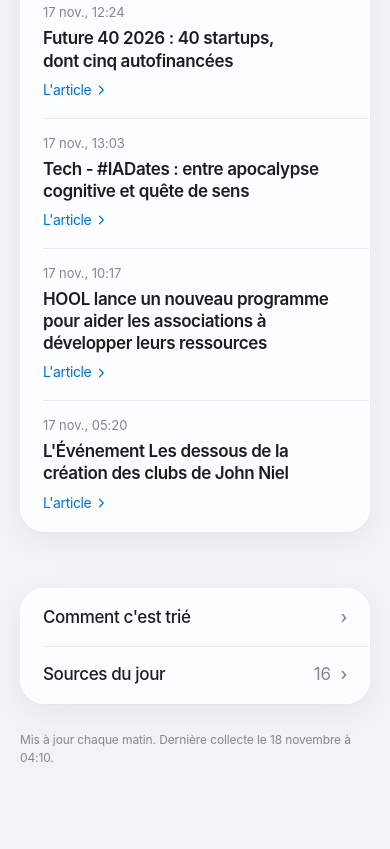
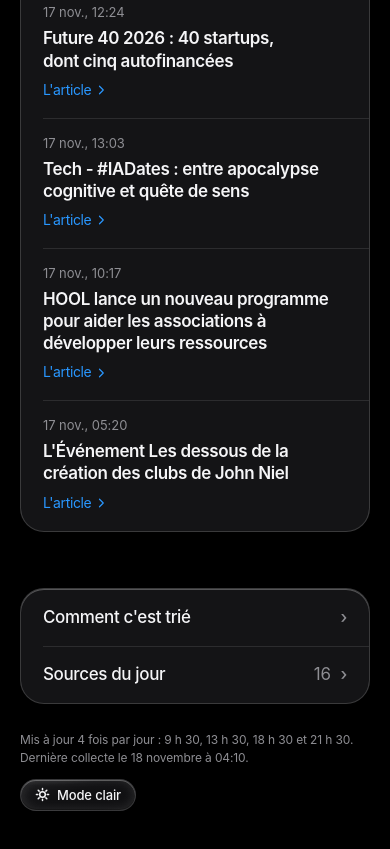
Before and after one commit to 89fb5fyzdf-crypto/Test, a plain HTML site: page docs/index.html in a window 390 px wide. Shown: the part 10409-11258 px from the top of the page. Before the commit the page ends 11216 px from the top, so only its background shows below. Drawn offline with Linux system fonts and the light colour scheme.

Commit message:
Thème sombre par défaut, bouton mode clair, barres Safari et collecte 4 fois par jour
- Sombre par défaut quel que soit le réglage du téléphone ; bouton en bas de
  page pour passer en clair, choix mémorisé dans le navigateur
- Barres de Safari en noir (theme-color unique, fond sous les barres)
- Collecte à 9 h 30, 13 h 30, 18 h 30 et 21 h 30 (heure de Paris, été comme hiver)

Co-Authored-By: Claude Opus 5.5 <noreply@anthropic.com>
Claude-Session: https://claude.ai/code/session_017ZWqTKsuYbvKr6qtx7wzh2

```diff
--- a/docs/app.js
+++ b/docs/app.js
@@ -188,10 +188,32 @@ function openSheet(i) {
   $('#close').focus();
 }
 
+// Bouton clair / sombre (sombre par défaut). Le choix est mémorisé dans ce navigateur.
+const ICON_SUN = '<svg viewBox="0 0 16 16" aria-hidden="true"><circle cx="8" cy="8" r="3"/><path d="M8 1.5v1.5M8 13v1.5M1.5 8H3M13 8h1.5M3.4 3.4l1 1M11.6 11.6l1 1M3.4 12.6l1-1M11.6 4.4l1-1"/></svg>';
+const ICON_MOON = '<svg viewBox="0 0 16 16" aria-hidden="true"><path d="M13.5 9.5A5.5 5.5 0 0 1 6.5 2.5a5.5 5.5 0 1 0 7 7Z"/></svg>';
+function setupTheme() {
+  const btn = $('#theme');
+  const paint = () => {
+    const light = document.documentElement.dataset.theme === 'light';
+    btn.innerHTML = light ? `${ICON_MOON}Mode sombre` : `${ICON_SUN}Mode clair`;
+    btn.setAttribute('aria-label', light ? 'Passer en mode sombre' : 'Passer en mode clair');
+    document.getElementById('theme-color').content = light ? '#f2f3f7' : '#000000';
+  };
+  btn.onclick = () => {
+    const light = document.documentElement.dataset.theme !== 'light';
+    if (light) document.documentElement.dataset.theme = 'light';
+    else delete document.documentElement.dataset.theme;
+    try { localStorage.setItem('theme', light ? 'light' : 'dark'); } catch {}
+    paint();
+  };
+  paint();
+}
+
 function renderEmpty() {
   $('#eyebrow').textContent = 'Bientôt';
   $('#summary').textContent = "La première collecte aura lieu demain matin, ou lancez le workflow « Screening quotidien » depuis l'onglet Actions de GitHub.";
   ['#prev', '#next', '#day'].forEach((s) => ($(s).disabled = true));
 }
 
+setupTheme();
 init();
--- a/docs/index.html
+++ b/docs/index.html
@@ -5,8 +5,12 @@
   <meta name="viewport" content="width=device-width, initial-scale=1, viewport-fit=cover">
   <title>Radar French Tech</title>
   <meta name="description" content="Revue quotidienne des articles clés de la French Tech.">
-  <meta name="theme-color" content="#f2f3f7" media="(prefers-color-scheme: light)">
-  <meta name="theme-color" content="#000000" media="(prefers-color-scheme: dark)">
+  <meta name="theme-color" content="#000000" id="theme-color">
+  <meta name="color-scheme" content="dark light">
+  <script>
+    // Thème choisi par le visiteur (sombre par défaut), appliqué avant l'affichage.
+    try { if (localStorage.getItem('theme') === 'light') { document.documentElement.dataset.theme = 'light'; document.getElementById('theme-color').content = '#f2f3f7'; } } catch (e) {}
+  </script>
   <link rel="preconnect" href="https://fonts.googleapis.com">
   <link rel="preconnect" href="https://fonts.gstatic.com" crossorigin>
   <link href="https://fonts.googleapis.com/css2?family=Inter:opsz,wght@14..32,400;14..32,500;14..32,600;14..32,700&display=swap" rel="stylesheet">
@@ -51,7 +55,7 @@
     <section class="about pane">
       <details>
         <summary>Comment c'est trié</summary>
-        <p>Chaque matin, les articles des dernières 36 heures sont collectés. Les articles qui parlent du même sujet sont regroupés, puis classés selon leur thème (levée de fonds, rachat, licorne…), la fiabilité des médias, le nombre de médias qui en parlent et leur fraîcheur.</p>
+        <p>Quatre fois par jour, les articles des dernières 36 heures sont collectés. Les articles qui parlent du même sujet sont regroupés, puis classés selon leur thème (levée de fonds, rachat, licorne…), la fiabilité des médias, le nombre de médias qui en parlent et leur fraîcheur.</p>
       </details>
       <details>
         <summary>Sources du jour <span id="src-count"></span></summary>
@@ -61,7 +65,8 @@
   </main>
 
   <footer class="wrap foot">
-    <span>Mis à jour chaque matin.</span> <span id="updated"></span>
+    <p><span>Mis à jour 4 fois par jour : 9 h 30, 13 h 30, 18 h 30 et 21 h 30.</span> <span id="updated"></span></p>
+    <button id="theme" class="theme-btn glass" type="button"></button>
   </footer>
 
   <dialog id="sheet" class="sheet glass" aria-labelledby="sheet-title">
--- a/docs/style.css
+++ b/docs/style.css
@@ -1,53 +1,32 @@
 /* Épuré façon Apple + Liquid Glass : fond clair très légèrement teinté avec courbes de niveau
    discrètes, contrôles et fenêtre en verre (flou, reflet en haut, liseré lumineux),
    contenu sur des panneaux presque opaques pour rester lisible. */
-:root {
-  --bg: #f2f3f7;
-  --tint-a: #dfe9ff;
-  --tint-b: #efe6ff;
-  --tint-c: #dff4ec;
-  --topo-ink: rgba(29, 29, 31, .16);
-  --ink: #1d1d1f;
-  --muted: #6e6e73;
-  --faint: #86868b;
-  --hair: rgba(0, 0, 0, .08);
-  --fill: rgba(0, 0, 0, .05);
-  --accent: #0071e3;
-  --pane: rgba(255, 255, 255, .78);
-  --glass: rgba(255, 255, 255, .38);
-  --glass-strong: rgba(255, 255, 255, .62);
-  --glass-edge: rgba(255, 255, 255, .75);
-  --glass-shine: rgba(255, 255, 255, .95);
-  --glass-shade: rgba(0, 0, 0, .05);
-  --shadow: 0 1px 2px rgba(0, 0, 0, .03), 0 8px 30px rgba(0, 0, 0, .05);
-  --shadow-lift: 0 2px 4px rgba(0, 0, 0, .04), 0 18px 50px rgba(0, 0, 0, .10);
-  --chip-on: #1d1d1f;
-  --chip-on-ink: #ffffff;
-  --font: -apple-system, BlinkMacSystemFont, "SF Pro Text", Inter, "Helvetica Neue", Arial, sans-serif;
-  --font-display: -apple-system, BlinkMacSystemFont, "SF Pro Display", Inter, "Helvetica Neue", Arial, sans-serif;
-  color-scheme: light;
-}
-@media (prefers-color-scheme: dark) {
-  :root:not([data-theme="light"]) {
-    --bg: #000000; --tint-a: #0b1a33; --tint-b: #1a1030; --tint-c: #06201a; --topo-ink: rgba(245, 245, 247, .09);
-    --ink: #f5f5f7; --muted: #a1a1a6; --faint: #8e8e93; --hair: rgba(255, 255, 255, .1); --fill: rgba(255, 255, 255, .08);
-    --accent: #2997ff; --pane: rgba(28, 28, 30, .74); --glass: rgba(60, 60, 67, .28); --glass-strong: rgba(44, 44, 48, .6);
-    --glass-edge: rgba(255, 255, 255, .16); --glass-shine: rgba(255, 255, 255, .28); --glass-shade: rgba(0, 0, 0, .3);
-    --shadow: 0 8px 30px rgba(0, 0, 0, .35); --shadow-lift: 0 18px 50px rgba(0, 0, 0, .5);
-    --chip-on: #f5f5f7; --chip-on-ink: #000000; color-scheme: dark;
-  }
-}
-:root[data-theme="dark"] {
+:root { /* thème sombre par défaut */
   --bg: #000000; --tint-a: #0b1a33; --tint-b: #1a1030; --tint-c: #06201a; --topo-ink: rgba(245, 245, 247, .09);
   --ink: #f5f5f7; --muted: #a1a1a6; --faint: #8e8e93; --hair: rgba(255, 255, 255, .1); --fill: rgba(255, 255, 255, .08);
   --accent: #2997ff; --pane: rgba(28, 28, 30, .74); --glass: rgba(60, 60, 67, .28); --glass-strong: rgba(44, 44, 48, .6);
   --glass-edge: rgba(255, 255, 255, .16); --glass-shine: rgba(255, 255, 255, .28); --glass-shade: rgba(0, 0, 0, .3);
   --shadow: 0 8px 30px rgba(0, 0, 0, .35); --shadow-lift: 0 18px 50px rgba(0, 0, 0, .5);
-  --chip-on: #f5f5f7; --chip-on-ink: #000000; color-scheme: dark;
+  --chip-on: #f5f5f7; --chip-on-ink: #000000;
+  --sheet-glass: rgba(36, 36, 40, .62); --sheet-glass-strong: rgba(58, 58, 64, .72);
+  --font: -apple-system, BlinkMacSystemFont, "SF Pro Text", Inter, "Helvetica Neue", Arial, sans-serif;
+  --font-display: -apple-system, BlinkMacSystemFont, "SF Pro Display", Inter, "Helvetica Neue", Arial, sans-serif;
+  color-scheme: dark;
+}
+:root[data-theme="light"] { /* thème clair, choisi avec le bouton en bas de page */
+  --bg: #f2f3f7; --tint-a: #dfe9ff; --tint-b: #efe6ff; --tint-c: #dff4ec; --topo-ink: rgba(29, 29, 31, .16);
+  --ink: #1d1d1f; --muted: #6e6e73; --faint: #86868b; --hair: rgba(0, 0, 0, .08); --fill: rgba(0, 0, 0, .05);
+  --accent: #0071e3; --pane: rgba(255, 255, 255, .78); --glass: rgba(255, 255, 255, .38); --glass-strong: rgba(255, 255, 255, .62);
+  --glass-edge: rgba(255, 255, 255, .75); --glass-shine: rgba(255, 255, 255, .95); --glass-shade: rgba(0, 0, 0, .05);
+  --shadow: 0 1px 2px rgba(0, 0, 0, .03), 0 8px 30px rgba(0, 0, 0, .05);
+  --shadow-lift: 0 2px 4px rgba(0, 0, 0, .04), 0 18px 50px rgba(0, 0, 0, .10);
+  --chip-on: #1d1d1f; --chip-on-ink: #ffffff;
+  --sheet-glass: rgba(255, 255, 255, .55); --sheet-glass-strong: rgba(255, 255, 255, .78);
+  color-scheme: light;
 }
 
 * { box-sizing: border-box; }
-html { background: var(--bg); }
+html { background: var(--bg); min-height: 100%; }
 body {
   margin: 0; background: var(--bg); color: var(--ink);
   font: 17px/1.47 var(--font); letter-spacing: -.022em; -webkit-font-smoothing: antialiased;
@@ -64,7 +43,7 @@ svg { width: 16px; height: 16px; fill: none; stroke: currentColor; stroke-width:
 
 /* ---------- Fond : teintes très douces + courbes de niveau ---------- */
 .backdrop {
-  position: fixed; inset: 0; z-index: 0; pointer-events: none;
+  position: fixed; inset: -100px 0; z-index: 0; pointer-events: none; /* déborde sous les barres de Safari */
   background:
     radial-gradient(60vmax 50vmax at 8% -10%, var(--tint-a), transparent 60%),
     radial-gradient(50vmax 45vmax at 105% 20%, var(--tint-b), transparent 60%),
@@ -210,11 +189,9 @@ h1 { margin: 0; font: 700 clamp(40px, 7vw, 64px)/1.05 var(--font-display); lette
 .sheet {
   position: fixed; inset: 0; padding: 0; margin: auto; width: min(680px, calc(100vw - 32px)); height: fit-content; max-height: min(86vh, 900px);
   border-radius: 32px; color: var(--ink); overflow: hidden;
-  --glass: rgba(255, 255, 255, .55); --glass-strong: rgba(255, 255, 255, .78);
+  --glass: var(--sheet-glass); --glass-strong: var(--sheet-glass-strong);
   -webkit-backdrop-filter: blur(40px) saturate(200%); backdrop-filter: blur(40px) saturate(200%);
 }
-@media (prefers-color-scheme: dark) { :root:not([data-theme="light"]) .sheet { --glass: rgba(36, 36, 40, .62); --glass-strong: rgba(58, 58, 64, .72); } }
-:root[data-theme="dark"] .sheet { --glass: rgba(36, 36, 40, .62); --glass-strong: rgba(58, 58, 64, .72); }
 .sheet::backdrop { background: rgba(0, 0, 0, .18); -webkit-backdrop-filter: blur(6px); backdrop-filter: blur(6px); }
 .sheet[open] { animation: rise .45s cubic-bezier(.2, 1.1, .3, 1); }
 .sheet[open]::backdrop { animation: fade .3s ease; }
@@ -265,7 +242,18 @@ h1 { margin: 0; font: 700 clamp(40px, 7vw, 64px)/1.05 var(--font-display); lette
 .src li span:last-child { font-variant-numeric: tabular-nums; color: var(--faint); }
 .src .ko { color: #ff3b30; }
 
-.foot { color: var(--faint); font-size: 12px; padding-block: 28px 40px; letter-spacing: -.01em; }
+.foot {
+  color: var(--faint); font-size: 12px; letter-spacing: -.01em;
+  padding-block: 28px calc(40px + env(safe-area-inset-bottom, 0px));
+  display: flex; flex-wrap: wrap; align-items: center; justify-content: space-between; gap: 12px;
+}
+.foot p { margin: 0; }
+.theme-btn {
+  display: inline-flex; align-items: center; gap: 7px; cursor: pointer;
+  border-radius: 980px; padding: 7px 14px; font: 500 13px var(--font); letter-spacing: -.01em; color: var(--ink);
+}
+.theme-btn svg { width: 15px; height: 15px; }
+.theme-btn:hover { transform: scale(1.03); }
 
 a:focus-visible, button:focus-visible, summary:focus-visible, select:focus-visible { outline: 2px solid var(--accent); outline-offset: 2px; border-radius: 6px; }
 @media (prefers-reduced-motion: reduce) { *, *::backdrop { transition: none !important; animation: none !important; } }
```
Also changed, not shown: 2 other files.
